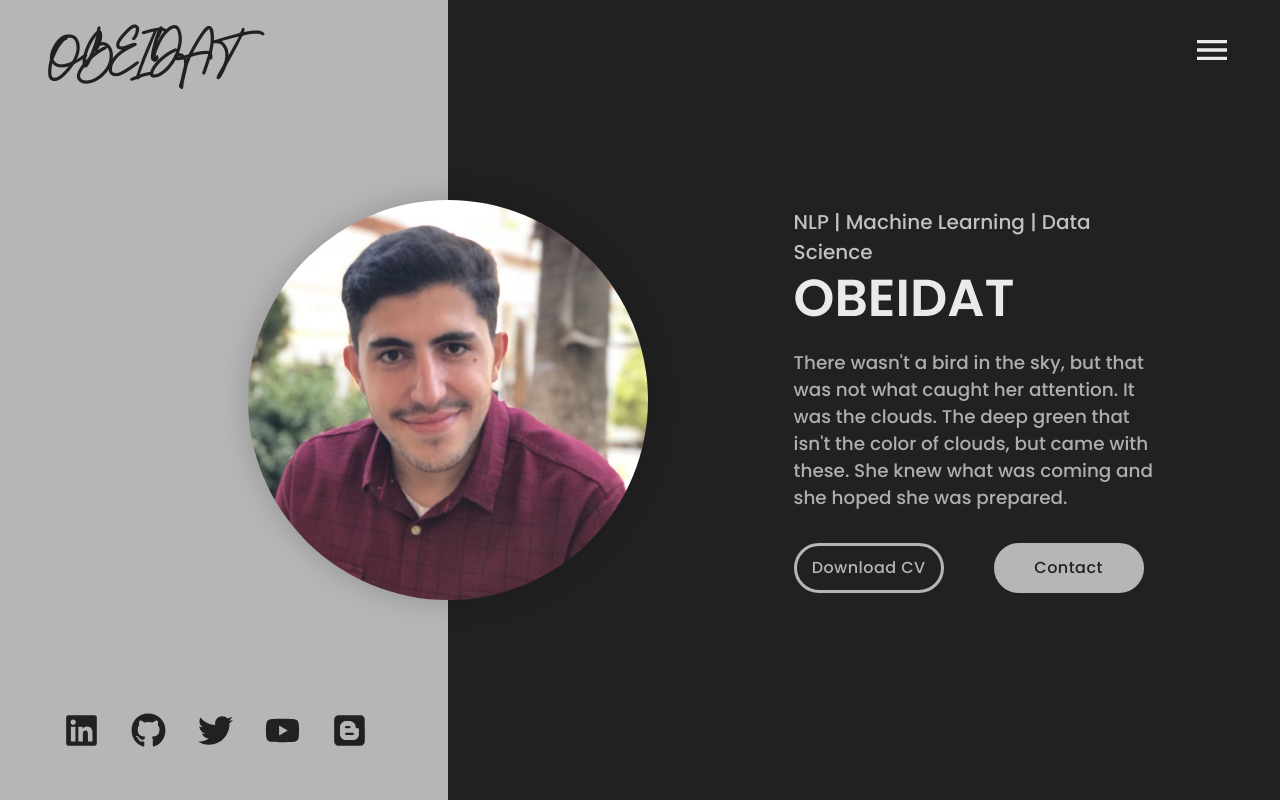
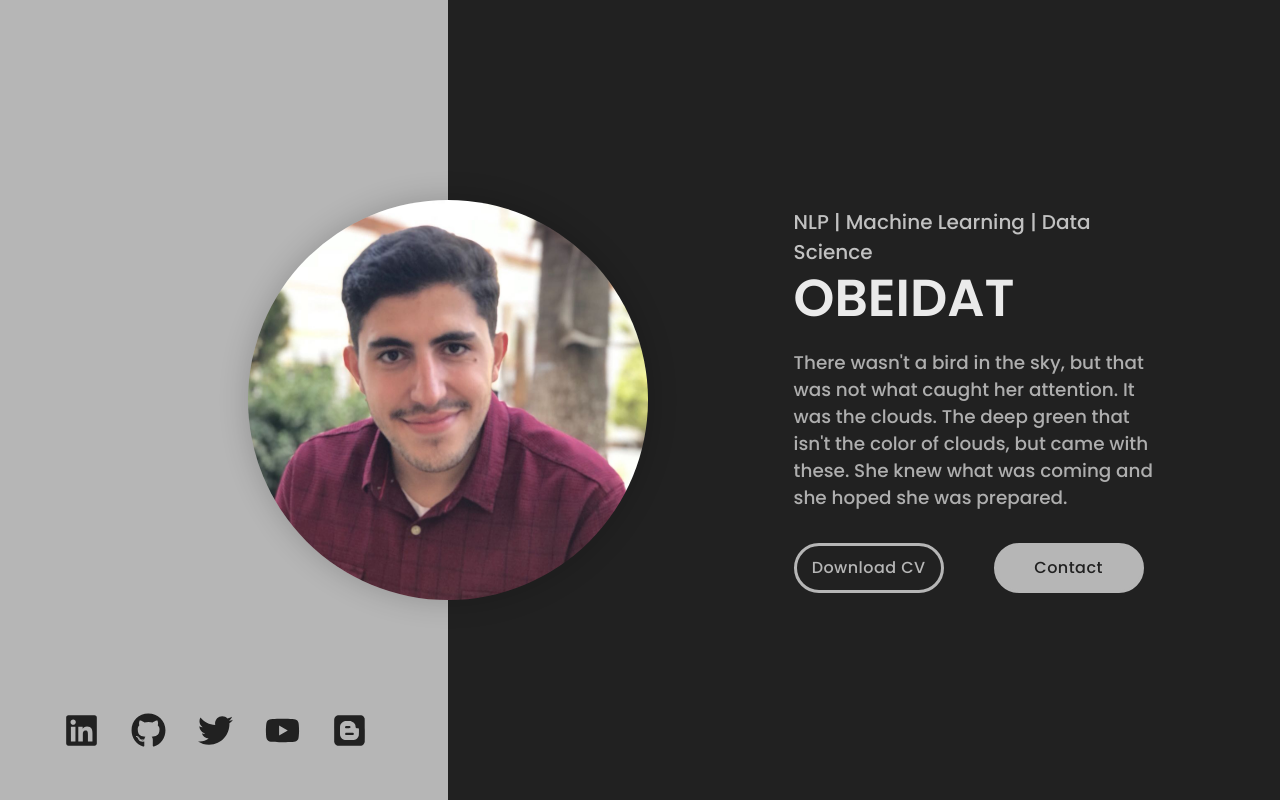
Before and after one commit to motasem-obeidat/motasem-obeidat.github.io-1, a React (Create React App) app: page / in a window 1280 px wide. Shown: the top 800 px of the page. Built offline with nearby package versions, Linux system fonts and the light colour scheme; a web font is replaced by a local one.

Commit message:
Update Main.js

```diff
--- a/src/pages/Main/Main.js
+++ b/src/pages/Main/Main.js
@@ -1,7 +1,7 @@
 import React from 'react'
 import { Helmet } from 'react-helmet'
 
-import { Navbar, Footer, Landing, About, Skills, Testimonials, Blog, Education, Experience, Contacts, Projects, Services, Achievement } from '../../components'
+import { Footer, Landing, About, Skills, Testimonials, Blog, Education, Experience, Contacts, Projects, Services, Achievement } from '../../components'
 // import { headerData } from '../../data/headerData'
 
 function Main() {
@@ -11,7 +11,6 @@ function Main() {
                 <title>Motasem S Obeidat</title>
             </Helmet>
 
-            <Navbar />
             <Landing />
             <About />
             <Education />
```
